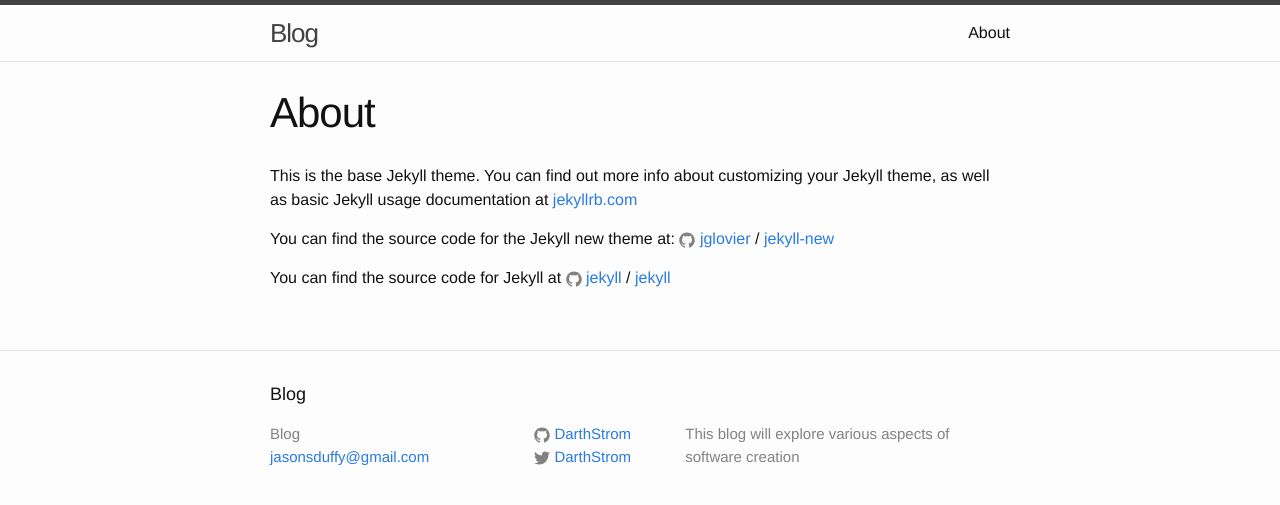
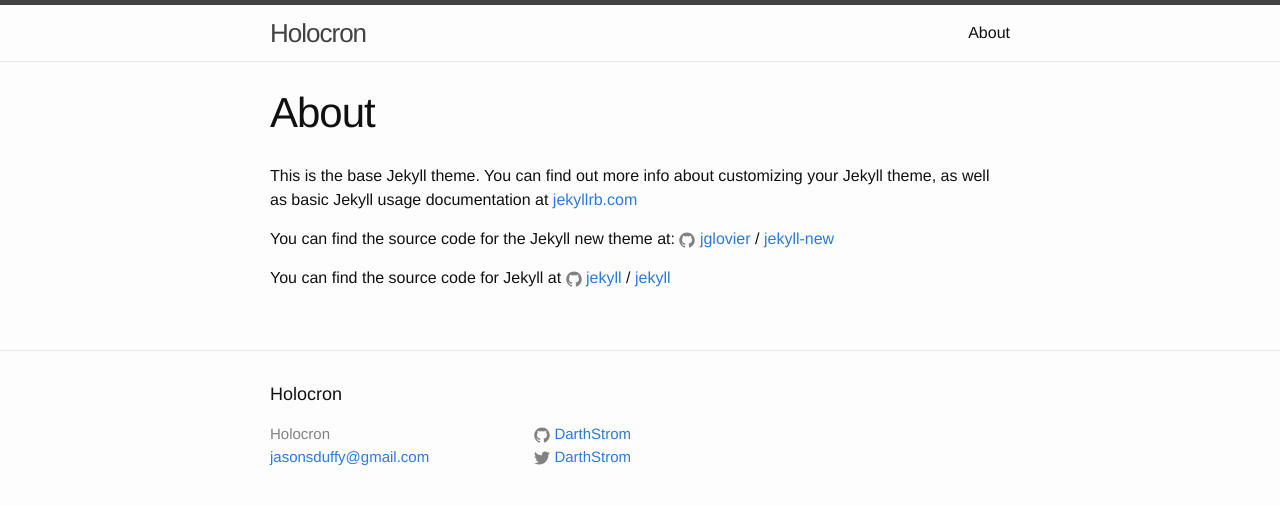
Before and after one commit to DarthStrom/DarthStrom.github.io, a Jekyll site: the page built from about.md, in a window 1280 px wide. Shown: the top 505 px of the page. Built offline with Jekyll 4.4.1, drawn with Linux system fonts in a browser that asks for light colours; part of the change alters nothing that is shown.

Commit message:
trying various cleanup to get css to behave

```diff
--- a/_config.yml
+++ b/_config.yml
@@ -1,21 +1,4 @@
-# Welcome to Jekyll!
-#
-# This config file is meant for settings that affect your whole blog, values
-# which you are expected to set up once and rarely need to edit after that.
-# For technical reasons, this file is *NOT* reloaded automatically when you use
-# 'jekyll serve'. If you change this file, please restart the server process.
-
-# Site settings
-title: Blog
+title: Holocron
 email: jasonsduffy@gmail.com
-description: > # this means to ignore newlines until "baseurl:"
-  This blog will explore various aspects of software creation
 twitter_username: DarthStrom
 github_username:  DarthStrom
-
-# Build settings
-markdown: kramdown
-highlighter: rouge
-
-kramdown:
-  input: GFM
```
Also changed, not shown: README.md.
